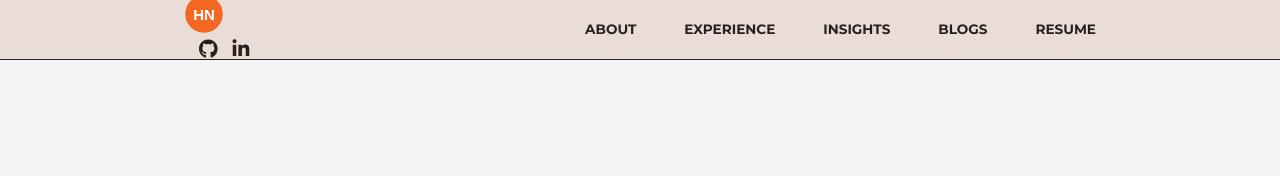
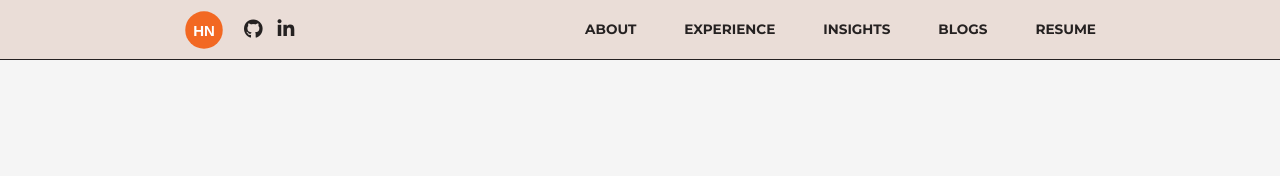
Before and after one commit to huongntn/portfolio-website, a Jekyll site: the page built from index.html, in a window 1280 px wide. Shown: the top 176 px of the page. Built offline with Jekyll 4.4.1, drawn with Linux system fonts in a browser that asks for light colours; some web fonts are replaced.

Commit message:
Update style.css

```diff
--- a/assets/css/style.css
+++ b/assets/css/style.css
@@ -18,9 +18,10 @@ body { background-color: var(--background-body); color: var(--text-main); font-f
 /* Header & Nav */
 header { background-color: var(--menu-sand); border-bottom: 1px solid var(--text-main); padding: 0; position: fixed; top: 0; width: 100%; z-index: 1000; height: 60px; }
 .nav-wrapper { display: flex; justify-content: space-between; align-items: center; height: 100%; padding: 0 1.5rem; }
+.header-left-group { display: flex; align-items: center; gap: 20px; }
 .logo { display: flex; align-items: center; font-family: var(--font-headers); font-weight: 800; font-size: 1.5rem; color: var(--text-main); text-decoration: none; text-transform: uppercase; letter-spacing: -1.5px; }
 .logo img { height: 40px; width: auto; display: block; }
-.social-icons { display: flex; gap: 15px; margin-left: 15px; }
+.social-icons { display: flex; gap: 15px; margin-left: 0; }
 .social-icons a { color: var(--text-main); font-size: 1.2rem; transition: color 0.15s; }
 .social-icons a:hover { color: var(--brand-orange); }
 .nav-links { display: flex; gap: 20px; z-index: 999; }
```
